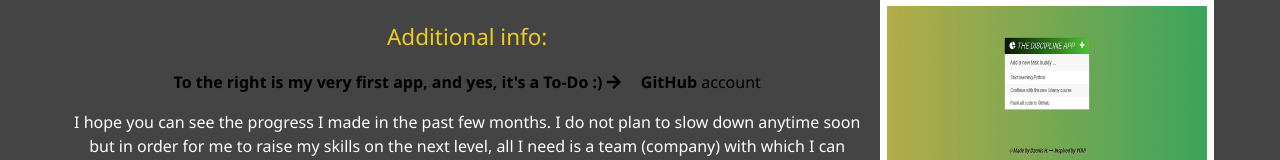
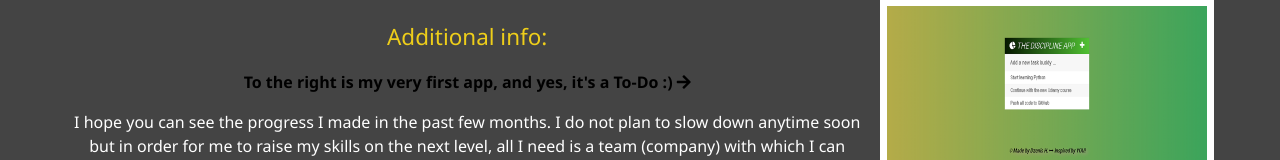
Before and after one commit to dzenis-h/digitalCV, a website: page dist/work.html in a window 1280 px wide. Shown: the part 1428-1588 px from the top of the page. Drawn offline with nearby package versions, Linux system fonts and the light colour scheme.

Commit message:
1st commit

```diff
--- a/dist/work.html
+++ b/dist/work.html
@@ -13,7 +13,7 @@
   <link rel="stylesheet" href="videoPopup/src/video.popup.css">
   <link rel="stylesheet" type="text/css" href="lightcase/src/css/lightcase.css">
 
-  <title>View My Work</title>
+  <title>View Some Of My Work</title>
 </head>
 
 <body>
@@ -183,8 +183,9 @@
             <div class="hobby">
                 <div class="square plus"><h3 class="text-secondary">Additional info:</h3></div>
 
-            <p style="color: black"><b>To the right is my very first app, and yes, it's a To-Do :) </b>
-              <i class="fas fa-arrow-right"></i> <b style="margin-left: 1rem">GitHub</b> account
+            <p style="color: black">
+              <b>To the right is my very first app, and yes, it's a To-Do :) </b>
+              <i class="fas fa-arrow-right"></i>
             </p>
               <p> I hope you can see the progress I made in the past few months.
                 I do not plan to slow down anytime soon but in order for me to raise my skills on the next level,
```
